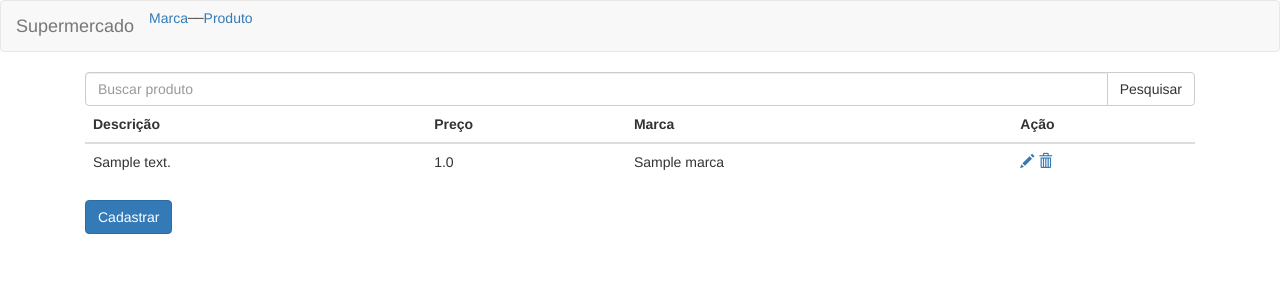
After one commit to wallyprog/Django_BD1, a Django app: page /produto_listar in a window 1280 px wide. The commit adds this page. Shown: the top 300 px of the page. Run offline with Django 3.2, Linux system fonts and the light colour scheme; tables that the repository leaves empty hold one stand-in row (values such as "Sample post"); some libraries are stand-ins or nearby versions.

Commit message:
master ultimate 2

```diff
--- a/certo/app/models.py
+++ b/certo/app/models.py
@@ -9,4 +9,4 @@ class Marca(models.Model):
 class Produto(models.Model):
     descricao = models.CharField(max_length=50 , null = False)
     preco = models.FloatField(null = False)
-    marca = models.ForeignKey(Marca, on_delete = models.CASCADE)
+    marca = models.ForeignKey(Marca, on_delete = models.CASCADE, default=0)
--- a/certo/app/templates/base.html
+++ b/certo/app/templates/base.html
@@ -1,24 +1,35 @@
 <!DOCTYPE html>
 <html lang="en">
+
 <head>
-<link href="https://maxcdn.bootstrapcdn.com/bootstrap/3.3.7/css/bootstrap.min.css" rel="stylesheet" integrity="sha384-BVYiiSIFeK1dGmJRAkycuHAHRg32OmUcww7on3RYdg4Va+PmSTsz/K68vbdEjh4u" crossorigin="anonymous">
-<script src="https://maxcdn.bootstrapcdn.com/bootstrap/3.3.7/js/bootstrap.min.js" integrity="sha384-Tc5IQib027qvyjSMfHjOMaLkfuWVxZxUPnCJA7l2mCWNIpG9mGCD8wGNIcPD7Txa" crossorigin="anonymous"></script>
+  <link href="https://maxcdn.bootstrapcdn.com/bootstrap/3.3.7/css/bootstrap.min.css" rel="stylesheet"
+    integrity="sha384-BVYiiSIFeK1dGmJRAkycuHAHRg32OmUcww7on3RYdg4Va+PmSTsz/K68vbdEjh4u" crossorigin="anonymous">
+  <script src="https://maxcdn.bootstrapcdn.com/bootstrap/3.3.7/js/bootstrap.min.js"
+    integrity="sha384-Tc5IQib027qvyjSMfHjOMaLkfuWVxZxUPnCJA7l2mCWNIpG9mGCD8wGNIcPD7Txa"
+    crossorigin="anonymous"></script>
   <meta charset="UTF-8">
   <title>
     {% block title %}
     {% endblock %}
   </title>
 </head>
+
 <body>
   <nav class="navbar navbar-default">
     <div class="container-fluid">
       <div class="navbar-header">
-      <a class="navbar-brand">Supermercado</a>
+        <a class="navbar-brand" href="/marca_listar">Supermercado</a>
       </div>
 
       <div class="collapse navbar-collapse" id="bs-example-navbar-collapse-1">
         <ul class="nav navbar-nav">
-
+          <li class="nav-item active">
+            <h5><a class="nav-link" href="marca_listar">Marca</a></h5>
+          </li>
+          <li><p>__</p></li>
+          <li class="nav-item active">
+            <h5><a class="nav-link" href="produto_listar">Produto</a></h5>
+          </li>
         </ul>
       </div>
     </div>
@@ -29,4 +40,5 @@
     {% endblock %}
   </div>
 </body>
+
 </html>
--- a/certo/app/templates/marca_list.html
+++ b/certo/app/templates/marca_list.html
@@ -24,6 +24,7 @@ Listagem de Marcas
         <th>Categoria</th>
         <th>Produtos</th>
         <th>Ação</th>
+        <th>produtos</th>
       </tr>
     </thead>
     <tbody>
@@ -31,7 +32,6 @@ Listagem de Marcas
       <tr>
         <td>{{ marca.nome }}</td>
         <td>{{ marca.categoria }}</td>
-        {% comment %} <td><a href="{% url 'marca_produto' pk=marca.pk %}">Ver produtos</a></td> {% endcomment %}
         <td>
           <a href="{% url 'deletar_marca' pk=marca.pk %}">
             <span class="glyphicon glyphicon-trash"></span>
@@ -41,6 +41,8 @@ Listagem de Marcas
           <a href="{% url 'editar_marca' pk=marca.pk %}">
             <span class="glyphicon glyphicon-pencil"></span>
           </a></td>
+        <td><a href="{% url 'listar_produto_marca' pk=marca.pk %}">
+            Ver produtos</a></td>
         <!-- colocar editar e remover depois -->
 
       </tr>
--- /dev/null
+++ b/certo/app/templates/produto_list.html
@@ -0,0 +1,53 @@
+{% extends 'base.html' %}
+
+{% block title %}
+Listagem de Produtos
+{% endblock title %}
+
+{% block content %}
+
+<form method="get">
+    <div class="col-lg-12">
+    <div class="input-group">
+      <input type="text" class="form-control" name="busca" placeholder="Buscar produto">
+      <span class="input-group-btn">
+        <button class="btn btn-default" type="submit">Pesquisar</button>
+      </span>
+    </div>
+    </div>
+</form>
+<div class="col-lg-12">
+<table class="table">
+  <thead>
+    <tr>
+      <th>Descrição</th>
+      <th>Preço</th>
+      <th>Marca</th>
+      <th>Ação</th>
+    </tr>
+  </thead>
+  <tbody>
+  {% for produto in lista %}
+    <tr>
+      <td>{{ produto.descricao }}</td>
+      <td>{{ produto.preco }}</td>
+      <td>{{ produto.marca }}</td>
+      <td>
+        <a href="{% url 'editar_produto' pk=produto.pk %}">
+            <span class="glyphicon glyphicon-pencil"></span>
+        </a>
+        <a href="{% url 'deletar_produto' pk=produto.pk %}">
+            <span class="glyphicon glyphicon-trash"></span>
+        </a>
+      </td>
+    </tr>
+  {% endfor %}
+  </tbody>
+</table>
+<a href="{% url 'criar_produto' %}">
+<button type="submit" class="btn btn-primary">
+    Cadastrar
+</button>
+</a>
+</div>
+{% endblock content %}
--- a/certo/app/urls.py
+++ b/certo/app/urls.py
@@ -7,4 +7,9 @@ urlpatterns = [
     path('marca_listar', listar_marca,name='marca_list'),
     path('marca_deletar//(?P<pk>[0-9]+)', deletar_marca, name = 'deletar_marca'),
     path('marca_editar//(?P<pk>[0-9]+',editar_marca,name = 'editar_marca'),
+    path('produto_form',criar_produto,name='criar_produto'),
+    path('produto_listar',listar_produto,name='listar_produto'),
+    path('produto_deletar//(?P<pk>[0-9]+)', deletar_produto,name='deletar_produto'),
+    path('produto_editar//(?P<pk>[0-9]+)', editar_produto,name='editar_produto'),
+    path('listar_produto_marca//(?P<pk>[0-9]+)',listar_produto_marca,name='listar_produto_marca')
 ]
--- a/certo/app/views.py
+++ b/certo/app/views.py
@@ -7,7 +7,10 @@ class MarcaForm(ModelForm):
     class Meta:
         model = Marca
         fields = ['nome', 'categoria']
-
+class ProdutoForm(ModelForm):
+    class Meta:
+        model = Produto
+        fields = ['descricao','preco','marca']
 
 def criar_marca(request, template_name='marca_form.html'):
     form = MarcaForm(request.POST or None)
@@ -15,8 +18,12 @@ def criar_marca(request, template_name='marca_form.html'):
         form.save()
         return redirect('marca_list')
     return render(request, template_name, {'form': form})
-
-
+def criar_produto(request, template_name='produto_form.html'):
+    form = ProdutoForm(request.POST or None)
+    if form.is_valid():
+        form.save()
+        return redirect('listar_produto')
+    return render(request,template_name,{'form':form})
 def listar_marca(request, template_name='marca_list.html'):
     query = request.GET.get('busca')
     if query:
@@ -26,6 +33,14 @@ def listar_marca(request, template_name='marca_list.html'):
     marcas = {'lista': marca}
     return render(request, template_name, marcas)
 
+def listar_produto(request, template_name='produto_list.html'):
+    query = request.GET.get('busca')
+    if query:
+        produto = Produto.objects.filter(descricao__icontains=query)
+    else:
+        produto = Produto.objects.all()
+    produtos = {'lista': produto}
+    return render(request,template_name,produtos)
 
 def editar_marca(request, pk, template_name='marca_form.html'):
     marca = get_object_or_404(Marca, pk = pk)
@@ -38,6 +53,17 @@ def editar_marca(request, pk, template_name='marca_form.html'):
             form = MarcaForm(instance=marca)
     return render(request, template_name, {'form': form})
 
+def editar_produto(request, pk, template_name='produto_form.html'):
+    produto = get_object_or_404(Produto, pk = pk)
+    form = ProdutoForm(request.POST or None, instance=produto)
+    if request.method == 'POST':
+        if form.is_valid():
+            form.save()
+            return redirect('listar_produto')
+        else:
+            form = ProdutoForm(instance=produto)
+    return render(request,template_name,{'form': form})
+
 
 def deletar_marca(request, pk, template_name="delete_marca.html"):
     marca = Marca.objects.get(pk=pk)
@@ -45,3 +71,14 @@ def deletar_marca(request, pk, template_name="delete_marca.html"):
         marca.delete()
         return redirect('marca_list')
     return render(request, template_name, {'marca': marca})
+
+def deletar_produto(request, pk, template_name="produto_delete.html"):
+    produto = Produto.objects.get(pk=pk)
+    if request.method == 'POST':
+        produto.delete()
+        return redirect('listar_produto')
+    return render(request,template_name, {'produto':produto})
+
+def listar_produto_marca(request, pk, template_name='listar_produto_marca.html'):
+    produtos = Produto.objects.filter(marca = pk)
+    return render(request,template_name,{'produtos':produtos})
--- a/certo/certo/settings.py
+++ b/certo/certo/settings.py
@@ -78,8 +78,8 @@ WSGI_APPLICATION = 'certo.wsgi.application'
 DATABASES = {
     'default': {
         'ENGINE': 'django.db.backends.postgresql',
-        'NAME': 'diazepam',
-        'USER': 'postgres',
+        'NAME': 'duloxetina',
+        'USER': 'wallyson',
         'PASSWORD': '28327yzf',
         'HOST': 'localhost',
         'PORT': '5432',
```
Also changed, not shown: certo/app/templates/listar_produto_marca.html (added, +27 -0 lines), certo/app/templates/produto_delete.html (added, +16 -0 lines), certo/app/templates/produto_form.html (added, +17 -0 lines), certo/app/migrations/0002_remove_produto_marca.py (added), certo/app/migrations/0003_produto_marca.py (added), certo/app/migrations/0004_remove_produto_marca.py (added), certo/app/migrations/0005_produto_marca.py (added), certo/app/migrations/0006_auto_20190923_2258.py (added). Lines whose indentation alone changed are shown as unchanged.
